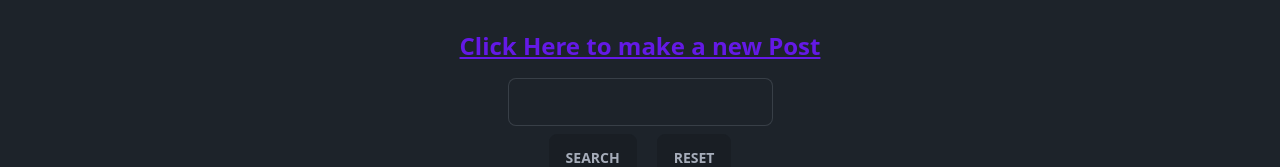
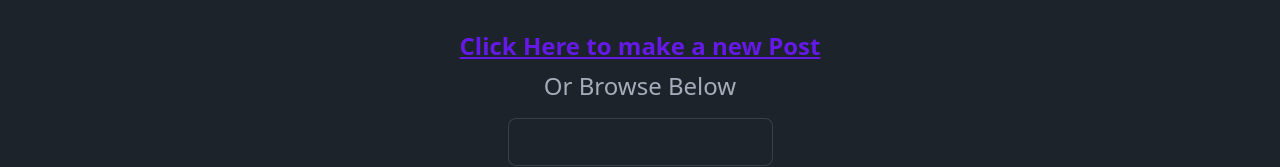
Before and after one commit to Fledtrain/web102_hobbyhub, a React (Vite) app: page / in a window 1280 px wide. Shown: the part 238-405 px from the top of the page. Built offline with nearby package versions, Linux system fonts and the light colour scheme; no server answers; the database is empty.

Commit message:
Updated LandingPage

```diff
--- a/src/routes/LandingPage.jsx
+++ b/src/routes/LandingPage.jsx
@@ -14,6 +14,7 @@ const LandingPage = () => {
                 <Link to="/create">
                     <button className="hero btn-link text-2xl font-semibold">Click Here to make a new Post</button>
                 </Link>
+                <p className="hero text-2xl mt-2">Or Browse Below </p>
             </section>
         </>
     )
```
